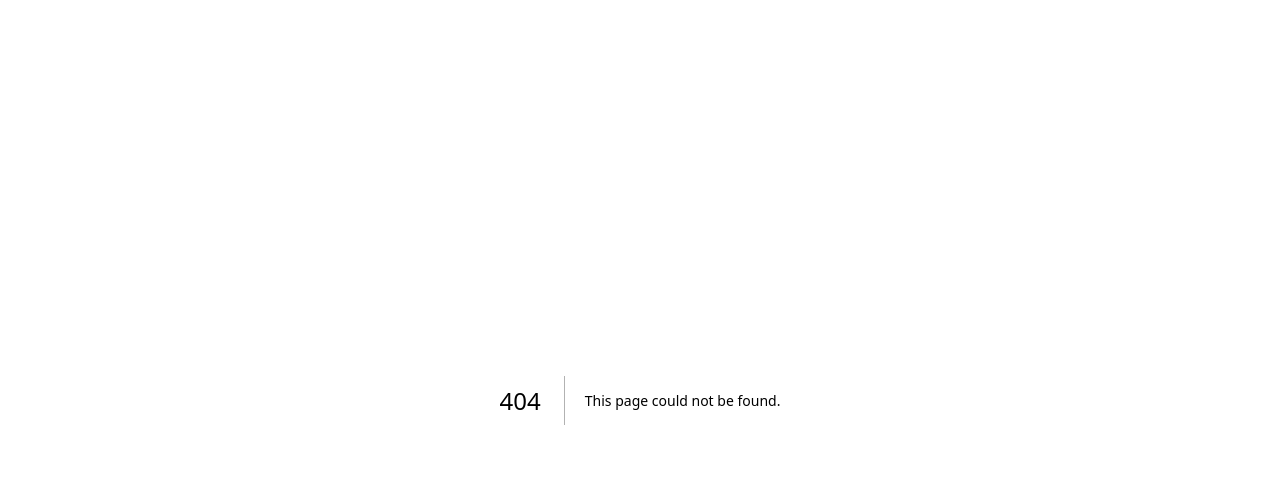
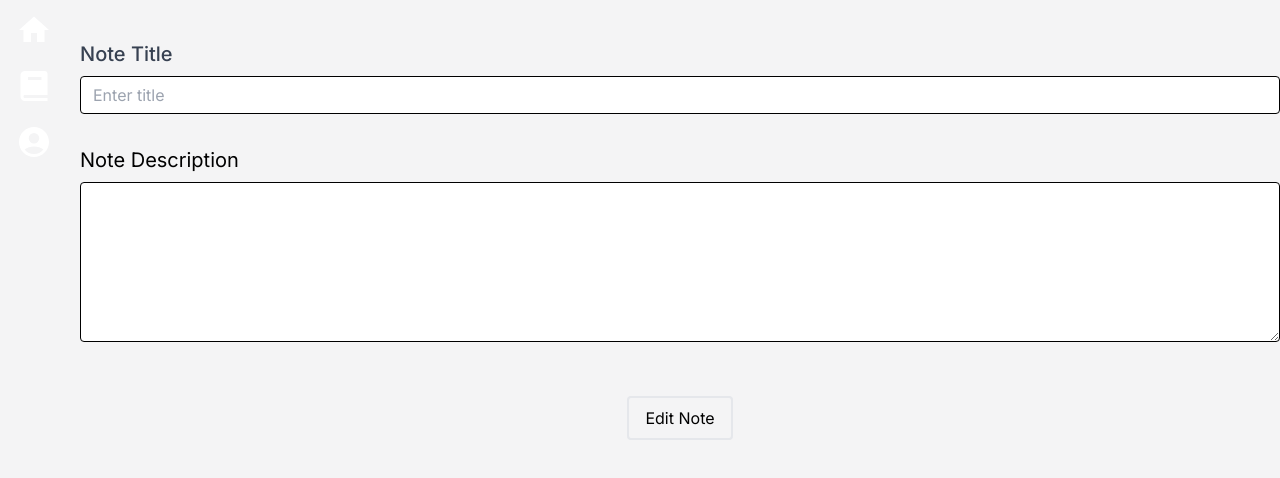
Before and after one commit to ignaciovillaramun/plum, a Next.js app: page /editTopicNotes/1 in a window 1280 px wide. Before the commit this address had no page. Shown: the top 478 px of the page. Built offline with nearby package versions, Linux system fonts and the light colour scheme; no server answers; the database is empty.

Commit message:
notes edit

```diff
--- a/src/app/api/note/[id]/route.js
+++ b/src/app/api/note/[id]/route.js
@@ -4,25 +4,20 @@ import Topic from '../../../../../models/topic';
 // import Image from '../../../../../models/image';
 import Note from '../../../../../models/notes';
 
-// export async function PUT(req, { params }) {
-//   const { id } = params;
-//   const {
-//     newTitle: title,
-//     newTopic: topic,
-//     newImage: image,
-//   } = await req.json();
-//   await connectMongoDB();
-//   await Topic.findByIdAndUpdate(id, { title, topic, image });
-//   return NextResponse.json({ message: 'Topic Updated' }, { status: 200 });
-// }
+export async function PUT(req, { params }) {
+  const { id } = params;
+  const { title, description } = await req.json();
+  await connectMongoDB();
+  await Note.findByIdAndUpdate(id, { title, description });
+  return NextResponse.json({ message: 'Topic Updated' }, { status: 200 });
+}
 
 export async function GET(req, { params }) {
   try {
     const { id } = params;
-    console.log(id);
     await connectMongoDB();
     const note = await Note.findOne({ _id: id });
-    return NextResponse.json({ note }, { status: 200 });
+    return NextResponse.json(note, { status: 200 });
   } catch (error) {
     console.log(error);
   }
--- /dev/null
+++ b/src/app/editTopicNotes/[id]/page.tsx
@@ -0,0 +1,141 @@
+'use client';
+
+import { usePathname } from 'next/navigation';
+import { useEffect, useState, useContext } from 'react';
+import { useRouter } from 'next/navigation';
+import { ThemeContext } from '@/components/ThemeProvider';
+
+const getNoteById = async (id: string) => {
+  try {
+    const res = await fetch(`/api/note/${id}`, {
+      method: 'GET',
+      cache: 'no-store',
+    });
+
+    if (!res.ok) {
+      throw new Error('Failed to fetch note');
+    }
+    return res.json();
+  } catch (error) {
+    console.log(error);
+  }
+};
+
+export default function EditTopicPage() {
+  const searchParams = usePathname();
+  const id = searchParams?.split('/').pop();
+  const [description, setDescription] = useState('');
+  const [title, setTitle] = useState('');
+  const [topic, setTopic] = useState('');
+  const [borderTheme, setBordeTtheme] = useState('');
+  const [textTheme, setTextTheme] = useState('');
+  const { theme, setTheme }: any = useContext(ThemeContext);
+
+  const router = useRouter();
+
+  useEffect(() => {
+    async function fetchData() {
+      try {
+        const note = await getNoteById(id || '');
+        if (note) {
+          setDescription(note.description);
+          setTitle(note.title);
+          setTopic(note.topic);
+        }
+      } catch (error) {
+        console.error('Error fetching data:', error);
+      }
+    }
+
+    if (id) {
+      fetchData();
+    }
+  }, [id]);
+
+  useEffect(() => {
+    if (theme === 'bg-red-plum') {
+      setTextTheme('text-red-plum');
+      setBordeTtheme('border-red-plum');
+    } else if (theme === 'bg-theme-color1') {
+      setTextTheme('text-theme-color1');
+      setBordeTtheme('border-theme-color1');
+    } else if (theme === 'bg-theme-color2') {
+      setTextTheme('text-theme-color2');
+      setBordeTtheme('border-theme-color2');
+    } else if (theme === 'bg-theme-color3') {
+      setTextTheme('text-theme-color3');
+      setBordeTtheme('border-theme-color3');
+    }
+  }, [theme]);
+
+  const handleSubmit = async (e: { preventDefault: () => void }) => {
+    console.log('handleSubmit called');
+    e.preventDefault();
+    console.log('preventDefault called');
+
+    try {
+      const res = await fetch(`/api/note/${id}`, {
+        method: 'PUT',
+        headers: {
+          'Content-type': 'application/json',
+        },
+        body: JSON.stringify({
+          title,
+          description,
+        }),
+      });
+
+      if (res.ok) {
+        router.push(`/topics/${topic}`);
+      } else {
+        throw new Error('Fail to edit a topic');
+      }
+    } catch (error) {
+      console.log(error);
+    }
+  };
+
+  return (
+    <form onSubmit={handleSubmit}>
+      <div className="mt-10">
+        <label
+          className="block text-gray-700 text-sm font-bold mb-2"
+          htmlFor="title"
+        >
+          <h3 className="text-xl font-medium">Note Title</h3>
+        </label>
+        <input
+          className="border border-black rounded w-full py-2 px-3 text-gray-700 leading-tight focus:outline-none focus:shadow-outline"
+          id="title"
+          type="text"
+          placeholder="Enter title"
+          value={title}
+          onChange={(e) => setTitle(e.target.value)}
+        />
+      </div>
+      <div>
+        <p className="text-xl mt-8">Note Description</p>
+        <div className="mt-2">
+          <label
+            className="block text-gray-700 text-sm font-bold"
+            htmlFor="title"
+          ></label>
+          <textarea
+            className=" border  border-black rounded w-full py-2 px-3 text-gray-700 leading-tight focus:outline-none focus:shadow-outline md:h-40"
+            id="description"
+            value={description}
+            onChange={(e) => setDescription(e.target.value)}
+          />
+        </div>
+      </div>
+      <div className="mt-12">
+        <button
+          className={`${borderTheme} ${textTheme} block mx-auto border-2 py-2 px-4 rounded focus:outline-none focus:shadow-outline`}
+          type="submit"
+        >
+          Edit Note
+        </button>
+      </div>
+    </form>
+  );
+}
--- /dev/null
+++ b/src/app/editTopicNotes/layout.tsx
@@ -0,0 +1,20 @@
+import type { Metadata } from 'next';
+import { Inter } from 'next/font/google';
+import { NextAuthProvider } from '../providers';
+import { UserProvider } from '@/components/UserProvider';
+import Menu from '@/components/Menu';
+
+const inter = Inter({ subsets: ['latin'] });
+
+export const metadata: Metadata = {
+  title: 'Edit Topic Notes',
+};
+
+export default function Login({ children }: { children: React.ReactNode }) {
+  return (
+    <>
+      <div className="md:ml-[80px] bg-zinc-100">{children}</div>
+      <Menu />
+    </>
+  );
+}
--- a/src/app/topics/[id]/page.tsx
+++ b/src/app/topics/[id]/page.tsx
@@ -368,7 +368,7 @@ export default function Course() {
 
       {openImage[0] && (
         <section className="relative pl-8 py-5 scrollbar-hide min-h-[150px]">
-          <div className="mb-4 overflow-x-auto whitespace-nowrap scrollbar-hide">
+          <div className="mb-4 overflow-x-auto whitespace-nowrap scrollbar-hide py-[20px]">
             {Array.isArray(images) && images.length > 0
               ? images.map(
                   (image: {
@@ -457,7 +457,7 @@ export default function Course() {
       </div>
       {openAttachments[0] && (
         <section className="relative pl-8 py-5 min-h-[150px]">
-          <div className="mb- overflow-x-auto whitespace-nowrap scrollbar-hide">
+          <div className="mb- overflow-x-auto whitespace-nowrap scrollbar-hide py-[20px]">
             {Array.isArray(attachments) && attachments.length > 0
               ? attachments.map(
                   (attachment: {
@@ -557,7 +557,7 @@ export default function Course() {
       </div>
       {openNotes[0] && (
         <section className="relative pl-8 py-5 min-h-[150px]">
-          <div className="mb- overflow-x-auto whitespace-nowrap scrollbar-hide">
+          <div className="mb- overflow-x-auto whitespace-nowrap scrollbar-hide py-[20px]">
             {Array.isArray(notes) && notes.length > 0
               ? notes.map((note) => {
                   if (note.topic === topicId) {
@@ -634,7 +634,7 @@ export default function Course() {
       </div>
       {openUrls[0] && (
         <section className="relative overflow-hidden pl-8 py-5 scrollbar-hide min-h-[150px]">
-          <ul className=" overflow-x-auto whitespace-nowrap scrollbar-hide">
+          <ul className=" overflow-x-auto whitespace-nowrap scrollbar-hide py-[20px]">
             {urls.map((url) => {
               if (url.topic == topicId) {
                 return (
--- a/src/components/CreateItems.tsx
+++ b/src/components/CreateItems.tsx
@@ -107,26 +107,23 @@ function CreateItems({
             onChange={(e) => setTitle(e.target.value)}
           />
         </div>
-        {showDescription ||
-          (showDescription2 && ( // Conditionally render the "Description" input based on isTopicImage
+        {(showDescription || showDescription2) && (
           <div className="mb-4">
             <label
-                className="text-xl block text-gray-700 font-bold mb-2 mt-5"
+              className="text-xl block  text-gray-700 font-bold mb-2 mt-5"
               htmlFor="description"
             >
               Description
             </label>
             <textarea
-                className=" border rounded w-full py-2 px-3 text-gray-700 leading-tight focus:outline-none focus:shadow-outline md:h-40"
+              className=" border  border-black rounded w-full py-2 px-3 text-gray-700 leading-tight focus:outline-none focus:shadow-outline md:h-40"
               id="description"
               placeholder="Enter description"
               value={description}
-                onChange={(e) =>
-                  setDescription && setDescription(e.target.value)
-                }
+              onChange={(e) => setDescription && setDescription(e.target.value)}
             />
           </div>
-          ))}
+        )}
         <div className="mb-4">
           <label
             className="block text-gray-700 text-sm font-bold mb-2"
```
Lines whose indentation alone changed are shown as unchanged.
